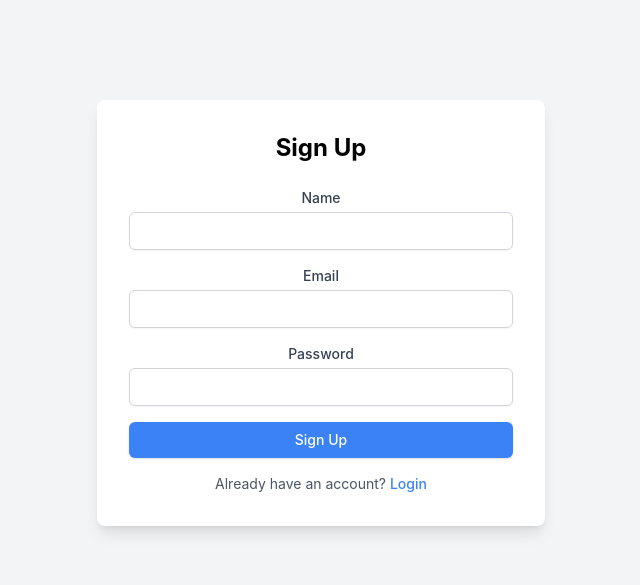
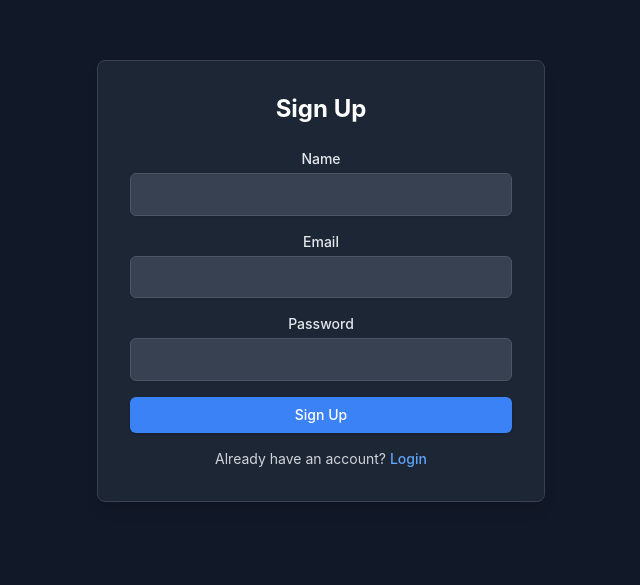
Before and after one commit to SarveshHase/Drawalyze, a React (Vite) app in the folder frontend/: page /signup in a window 1280 px wide. Shown: the part 119-704 px from the top of the page, without its empty margins (319-959 px from the left). Built offline with nearby package versions, Linux system fonts and the light colour scheme; no server answers.

Commit message:
Refactor layout and styling for login and verification pages; enhance background and text colors for better visibility

```diff
--- a/frontend/src/App.tsx
+++ b/frontend/src/App.tsx
@@ -12,7 +12,8 @@ function App() {
   return (
     <MantineProvider>
       <BrowserRouter>
-        <Routes>
+        <div className="min-h-screen w-full bg-gray-900">
+          <Routes>
           <Route path="/" element={
             <ProtectedRoute>
               <Home />
@@ -22,7 +23,8 @@ function App() {
           <Route path="/login" element={<Login />} />
           <Route path="/verify" element={<VerifyEmail />} />
           <Route path="*" element={<Navigate to="/" replace />} />
-        </Routes>
+          </Routes>
+        </div>
       </BrowserRouter>
     </MantineProvider>
   );
--- a/frontend/src/index.css
+++ b/frontend/src/index.css
@@ -6,65 +6,70 @@
   :root {
     --background: 0 0% 100%;
     --foreground: 0 0% 3.9%;
+
     --card: 0 0% 100%;
     --card-foreground: 0 0% 3.9%;
+
     --popover: 0 0% 100%;
     --popover-foreground: 0 0% 3.9%;
+
     --primary: 0 0% 9%;
     --primary-foreground: 0 0% 98%;
+
     --secondary: 0 0% 96.1%;
     --secondary-foreground: 0 0% 9%;
+
     --muted: 0 0% 96.1%;
     --muted-foreground: 0 0% 45.1%;
+
     --accent: 0 0% 96.1%;
     --accent-foreground: 0 0% 9%;
+
     --destructive: 0 84.2% 60.2%;
     --destructive-foreground: 0 0% 98%;
+
     --border: 0 0% 89.8%;
     --input: 0 0% 89.8%;
     --ring: 0 0% 3.9%;
-    --chart-1: 12 76% 61%;
-    --chart-2: 173 58% 39%;
-    --chart-3: 197 37% 24%;
-    --chart-4: 43 74% 66%;
-    --chart-5: 27 87% 67%;
+
     --radius: 0.5rem;
   }
 
-  .dark {
-    --background: 0 0% 3.9%;
-    --foreground: 0 0% 98%;
-    --card: 0 0% 3.9%;
-    --card-foreground: 0 0% 98%;
-    --popover: 0 0% 3.9%;
-    --popover-foreground: 0 0% 98%;
-    --primary: 0 0% 98%;
-    --primary-foreground: 0 0% 9%;
-    --secondary: 0 0% 14.9%;
-    --secondary-foreground: 0 0% 98%;
-    --muted: 0 0% 14.9%;
-    --muted-foreground: 0 0% 63.9%;
-    --accent: 0 0% 14.9%;
-    --accent-foreground: 0 0% 98%;
-    --destructive: 0 62.8% 30.6%;
-    --destructive-foreground: 0 0% 98%;
-    --border: 0 0% 14.9%;
-    --input: 0 0% 14.9%;
-    --ring: 0 0% 83.1%;
-    --chart-1: 220 70% 50%;
-    --chart-2: 160 60% 45%;
-    --chart-3: 30 80% 55%;
-    --chart-4: 280 65% 60%;
-    --chart-5: 340 75% 55%;
+  * {
+    @apply border-border;
+  }
+  body {
+    @apply bg-gray-900 text-foreground m-0 p-0 min-h-screen w-full;
+  }
+  #root {
+    @apply min-h-screen w-full;
   }
 }
 
-@layer base {
-  * {
-    @apply border-border;
-  }
+/* Remove any default margins and padding */
+html, body {
+  margin: 0;
+  padding: 0;
+  overflow-x: hidden;
+}
 
-  body {
-    @apply bg-background text-foreground;
-  }
+/* Ensure full-height layout */
+html, body, #root {
+  min-height: 100vh;
+  width: 100%;
 }
+
+/* Apply base background color */
+body {
+  background-color: rgb(17, 24, 39); /* bg-gray-900 */
+}
+
+/* Remove default focus outlines and replace with custom ones */
+:focus {
+  outline: none;
+}
+
+:focus-visible {
+  outline: 2px solid rgb(59, 130, 246); /* blue-500 */
+  outline-offset: 2px;
+}
--- a/frontend/src/pages/Login.tsx
+++ b/frontend/src/pages/Login.tsx
@@ -48,30 +48,30 @@ const Login: React.FC = () => {
   };
 
   return (
-    <div className="min-h-screen flex items-center justify-center bg-gray-100">
-      <div className="bg-white p-8 rounded-lg shadow-lg w-full max-w-md">
-        <h2 className="text-2xl font-bold mb-6 text-center">Login</h2>
-        {error && <p className="text-red-500 mb-4">{error}</p>}
+    <div className="absolute inset-0 flex items-center justify-center bg-gray-900">
+      <div className="bg-gray-800/90 backdrop-blur-sm p-8 rounded-lg shadow-lg w-[90%] max-w-md border border-gray-700">
+        <h2 className="text-2xl font-bold mb-6 text-center text-white">Login</h2>
+        {error && <p className="text-red-400 mb-4">{error}</p>}
         <form onSubmit={handleLogin} className="space-y-4">
           <div>
-            <label htmlFor="email" className="block text-sm font-medium text-gray-700">Email</label>
+            <label htmlFor="email" className="block text-sm font-medium text-gray-200">Email</label>
             <input
               type="email"
               id="email"
               value={email}
               onChange={(e) => setEmail(e.target.value)}
-              className="mt-1 block w-full px-3 py-2 border border-gray-300 rounded-md shadow-sm focus:outline-none focus:ring-primary focus:border-primary sm:text-sm"
+              className="mt-1 block w-full px-3 py-2 bg-gray-700 border border-gray-600 rounded-md shadow-sm text-white placeholder-gray-400 focus:outline-none focus:ring-2 focus:ring-blue-500 focus:border-transparent"
               required
             />
           </div>
           <div>
-            <label htmlFor="password" className="block text-sm font-medium text-gray-700">Password</label>
+            <label htmlFor="password" className="block text-sm font-medium text-gray-200">Password</label>
             <input
               type="password"
               id="password"
               value={password}
               onChange={(e) => setPassword(e.target.value)}
-              className="mt-1 block w-full px-3 py-2 border border-gray-300 rounded-md shadow-sm focus:outline-none focus:ring-primary focus:border-primary sm:text-sm"
+              className="mt-1 block w-full px-3 py-2 bg-gray-700 border border-gray-600 rounded-md shadow-sm text-white placeholder-gray-400 focus:outline-none focus:ring-2 focus:ring-blue-500 focus:border-transparent"
               required
             />
           </div>
@@ -83,11 +83,11 @@ const Login: React.FC = () => {
             {isLoading ? 'Logging in...' : 'Login'}
           </Button>
         </form>
-        <p className="mt-4 text-center text-sm text-gray-600">
+        <p className="mt-4 text-center text-sm text-gray-300">
           Don't have an account?{' '}
           <button
             onClick={() => navigate('/signup')}
-            className="text-blue-500 hover:text-blue-600 font-medium"
+            className="text-blue-400 hover:text-blue-300 font-medium"
           >
             Sign up
           </button>
--- a/frontend/src/pages/Signup.tsx
+++ b/frontend/src/pages/Signup.tsx
@@ -35,53 +35,53 @@ const Signup: React.FC = () => {
   };
 
   return (
-    <div className="min-h-screen flex items-center justify-center bg-gray-100">
-      <div className="bg-white p-8 rounded-lg shadow-lg w-full max-w-md">
+    <div className="absolute inset-0 flex items-center justify-center bg-gray-900">
+      <div className="bg-gray-800/90 backdrop-blur-sm p-8 rounded-lg shadow-lg w-[90%] max-w-md border border-gray-700">
         {signupStatus === 'success' ? (
           <>
-            <h2 className="text-2xl font-bold mb-6 text-center text-green-600">Account Created Successfully!</h2>
-            <div className="bg-blue-50 border border-blue-200 rounded-md p-4 mb-4">
-            <p className="text-gray-700 mb-2">A verification email has been sent to your email address.</p>
-            <p className="text-gray-700">Please check your inbox and click the verification link.</p>
-            <p className="text-gray-700 mt-4">Redirecting to login page in 5 seconds...</p>
-            <p className="text-gray-500 text-sm mt-2">You can login after verifying your email.</p>
+            <h2 className="text-2xl font-bold mb-6 text-center text-green-400">Account Created Successfully!</h2>
+            <div className="bg-gray-700/50 border border-gray-600 rounded-md p-4 mb-4">
+              <p className="text-gray-200 mb-2">A verification email has been sent to your email address.</p>
+              <p className="text-gray-200">Please check your inbox and click the verification link.</p>
+              <p className="text-gray-200 mt-4">Redirecting to login page in 5 seconds...</p>
+              <p className="text-gray-400 text-sm mt-2">You can login after verifying your email.</p>
             </div>
           </>
         ) : (
           <>
-            <h2 className="text-2xl font-bold mb-6 text-center">Sign Up</h2>
-            {error && <p className="text-red-500 mb-4">{error}</p>}
+            <h2 className="text-2xl font-bold mb-6 text-center text-white">Sign Up</h2>
+            {error && <p className="text-red-400 mb-4">{error}</p>}
             <form onSubmit={handleSignup} className="space-y-4">
               <div>
-                <label htmlFor="name" className="block text-sm font-medium text-gray-700">Name</label>
+                <label htmlFor="name" className="block text-sm font-medium text-gray-200">Name</label>
                 <input
                   type="text"
                   id="name"
                   value={name}
                   onChange={(e) => setName(e.target.value)}
-                  className="mt-1 block w-full px-3 py-2 border border-gray-300 rounded-md shadow-sm focus:outline-none focus:ring-primary focus:border-primary sm:text-sm"
+                  className="mt-1 block w-full px-3 py-2 bg-gray-700 border border-gray-600 rounded-md shadow-sm text-white placeholder-gray-400 focus:outline-none focus:ring-2 focus:ring-blue-500 focus:border-transparent"
                   required
                 />
               </div>
               <div>
-                <label htmlFor="email" className="block text-sm font-medium text-gray-700">Email</label>
+                <label htmlFor="email" className="block text-sm font-medium text-gray-200">Email</label>
                 <input
                   type="email"
                   id="email"
                   value={email}
                   onChange={(e) => setEmail(e.target.value)}
-                  className="mt-1 block w-full px-3 py-2 border border-gray-300 rounded-md shadow-sm focus:outline-none focus:ring-primary focus:border-primary sm:text-sm"
+                  className="mt-1 block w-full px-3 py-2 bg-gray-700 border border-gray-600 rounded-md shadow-sm text-white placeholder-gray-400 focus:outline-none focus:ring-2 focus:ring-blue-500 focus:border-transparent"
                   required
                 />
               </div>
               <div>
-                <label htmlFor="password" className="block text-sm font-medium text-gray-700">Password</label>
+                <label htmlFor="password" className="block text-sm font-medium text-gray-200">Password</label>
                 <input
                   type="password"
                   id="password"
                   value={password}
                   onChange={(e) => setPassword(e.target.value)}
-                  className="mt-1 block w-full px-3 py-2 border border-gray-300 rounded-md shadow-sm focus:outline-none focus:ring-primary focus:border-primary sm:text-sm"
+                  className="mt-1 block w-full px-3 py-2 bg-gray-700 border border-gray-600 rounded-md shadow-sm text-white placeholder-gray-400 focus:outline-none focus:ring-2 focus:ring-blue-500 focus:border-transparent"
                   required
                 />
               </div>
@@ -93,11 +93,11 @@ const Signup: React.FC = () => {
                 {isLoading ? 'Signing up...' : 'Sign Up'}
               </Button>
             </form>
-            <p className="mt-4 text-center text-sm text-gray-600">
+            <p className="mt-4 text-center text-sm text-gray-300">
               Already have an account?{' '}
               <button
                 onClick={() => navigate('/login')}
-                className="text-blue-500 hover:text-blue-600 font-medium"
+                className="text-blue-400 hover:text-blue-300 font-medium"
               >
                 Login
               </button>
```
Also changed, not shown: frontend/src/pages/VerifyEmail.tsx (+24 -11 lines).
